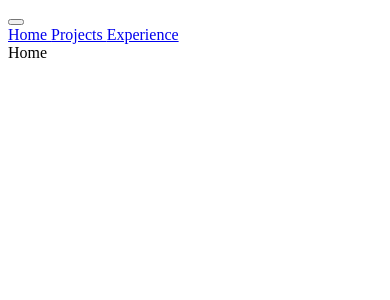
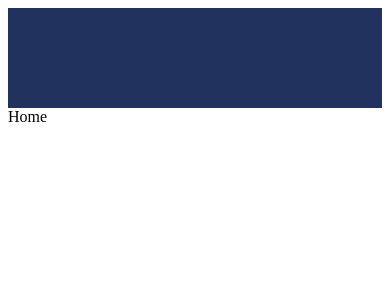
Before and after one commit to friesenh/PersonalPortfolioWebsite, a React (Create React App) app in the folder client/: page / in a window 390 px wide. Shown: the top 300 px of the page. Built offline with nearby package versions, Linux system fonts and the light colour scheme.

Commit message:
add CSS for Navbar

```diff
--- a/client/src/components/Navbar.js
+++ b/client/src/components/Navbar.js
@@ -1,5 +1,6 @@
 import React from 'react';
 import { Link } from "react-router-dom";
+import "../styles/Navbar.css";
 
 function navbar() {
   return (
--- /dev/null
+++ b/client/src/styles/Navbar.css
@@ -0,0 +1,92 @@
+/* Credit for this file goes to:
+    GitHub: machodop1407, react-personal-portfolio website
+*/
+
+.navbar {
+    width: 100%;
+    height: 100px;
+    background: #21325e;
+  }
+
+  .links {
+    width: 100%;
+    height: 100%;
+    display: flex;
+    align-items: center;
+    justify-content: center;
+    color: white;
+  }
+
+  .navbar a {
+    color: white;
+    text-decoration: none;
+    margin: 20px;
+    font-size: 25px;
+  }
+
+  .toggleButton {
+    width: 100%;
+    height: 100px;
+    display: flex;
+    align-items: center;
+    justify-content: flex-end;
+  }
+
+  .toggleButton svg {
+    font-size: 50px;
+  }
+  .toggleButton button {
+    margin-right: 20px;
+    background-color: transparent;
+    border: none;
+    color: white;
+    cursor: pointer;
+  }
+
+  #open {
+    height: 100vh;
+  }
+
+  #open .links {
+    flex-direction: column;
+    justify-content: flex-start;
+    margin-top: 100px;
+  }
+
+  #open a {
+    width: 100%;
+    text-align: center;
+  }
+
+  @media only screen and (max-width: 900px) {
+    .navbar a {
+      width: 70px;
+    }
+  }
+
+  @media only screen and (max-width: 600px) {
+    .toggleButton {
+      display: flex;
+    }
+    #close a {
+      display: none;
+    }
+  }
+
+  @media only screen and (min-width: 600px) {
+    .toggleButton {
+      display: none;
+    }
+
+    .hiddenLinks {
+      display: none;
+    }
+
+    #open {
+      height: 100px;
+    }
+
+    #open .links {
+      flex-direction: row;
+    }
+  }
```
